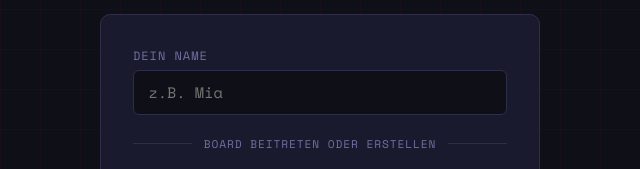
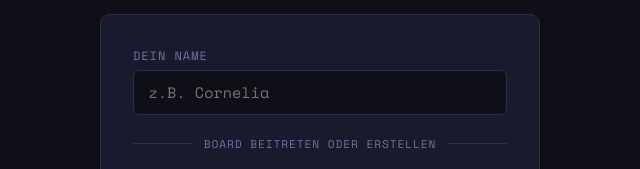
Before and after one commit to blacki0815/Sketches, a plain HTML site: page index.html in a window 1280 px wide. Shown: the part 311-480 px from the top of the page, 320-960 px from the left. Drawn offline with nearby package versions, Linux system fonts and the light colour scheme; no server answers.

Commit message:
Update placeholder text in username input field

```diff
--- a/index.html
+++ b/index.html
@@ -24,7 +24,7 @@
       <div class="home-card">
         <div class="input-group">
           <label for="username-input">Dein Name</label>
-          <input id="username-input" type="text" placeholder="z.B. Mia" maxlength="20" />
+          <input id="username-input" type="text" placeholder="z.B. Cornelia" maxlength="20" />
         </div>
 
         <div class="divider"><span>Board beitreten oder erstellen</span></div>
```
